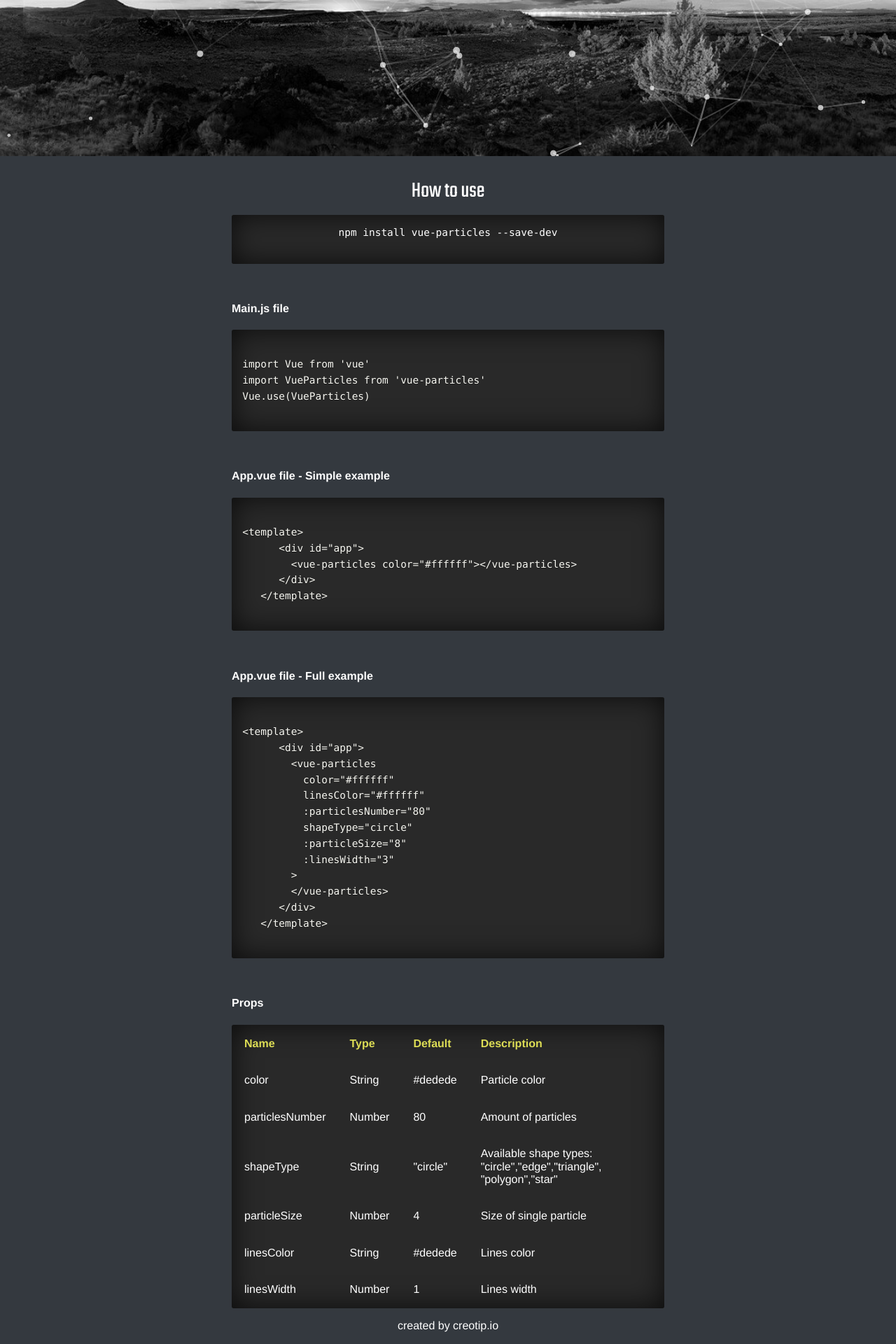
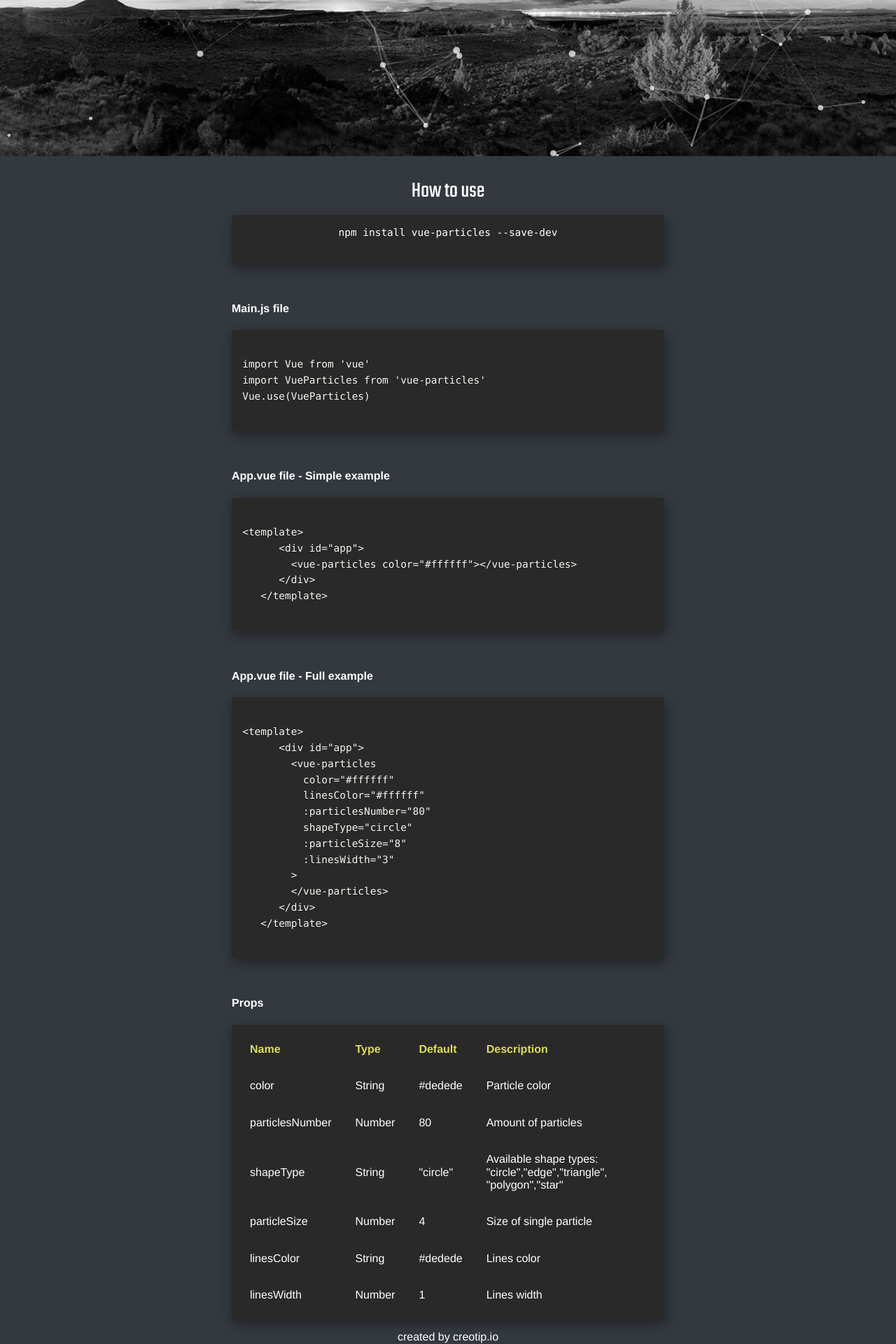
Before and after one commit to creotip/vue-particles, a Vue app: page / in a window 1280 px wide. Shown: the part 577-2497 px from the top of the page at 70% size. Built offline with nearby package versions, Linux system fonts and the light colour scheme.

Commit message:
props, props table

```diff
--- a/package.json
+++ b/package.json
@@ -49,6 +49,7 @@
     "optimize-css-assets-webpack-plugin": "^1.3.0",
     "ora": "^1.2.0",
     "particles.js": "^2.0.0",
+    "prerender-spa-plugin": "^2.0.1",
     "rimraf": "^2.6.0",
     "sass-loader": "^6.0.3",
     "semver": "^5.3.0",
--- a/src/App.vue
+++ b/src/App.vue
@@ -82,13 +82,13 @@
     margin: 1rem auto !important;
     background: #292929;
     border-radius: 3px;
-    box-shadow: inset 0px 0px 39px rgba(0, 0, 0, 0.74);
+    box-shadow: 2px 6px 17px rgba(0, 0, 0, 0.39);
   }
 
   .npm-code {
     background: #292929;
     border-radius: 3px;
-    box-shadow: inset 0px 0px 39px rgba(0, 0, 0, 0.74);
+    box-shadow: 2px 6px 17px rgba(0, 0, 0, 0.39);
   }
 
   h1, h2 {
--- a/src/assets/tables.scss
+++ b/src/assets/tables.scss
@@ -61,13 +61,12 @@ $breakpoint-alpha:  767px; // adjust to your needs
 }
 
 .rwd-table {
-  background: #34495E;
   color: #fff;
-  border-radius: .4em;
   overflow: hidden;
   background: #292929;
   border-radius: 3px;
-  box-shadow: inset 0px 0px 39px rgba(0, 0, 0, 0.74);
+  box-shadow: 2px 6px 17px rgba(0, 0, 0, 0.39);
+  padding: .5rem;
   tr {
     border-color: lighten(#34495E, 10%);
   }
```
